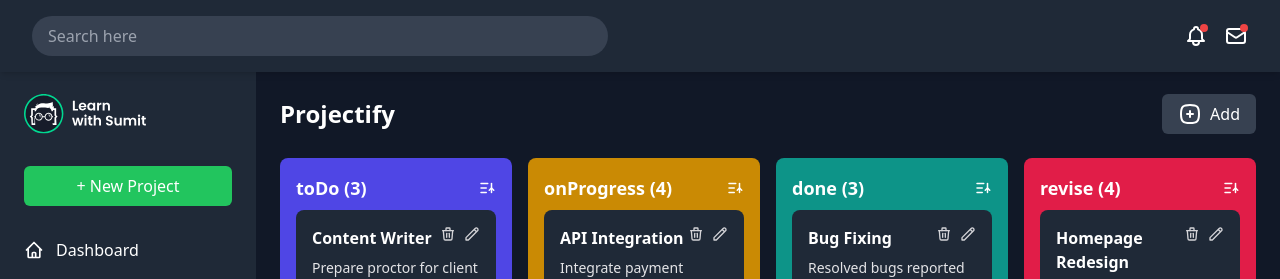
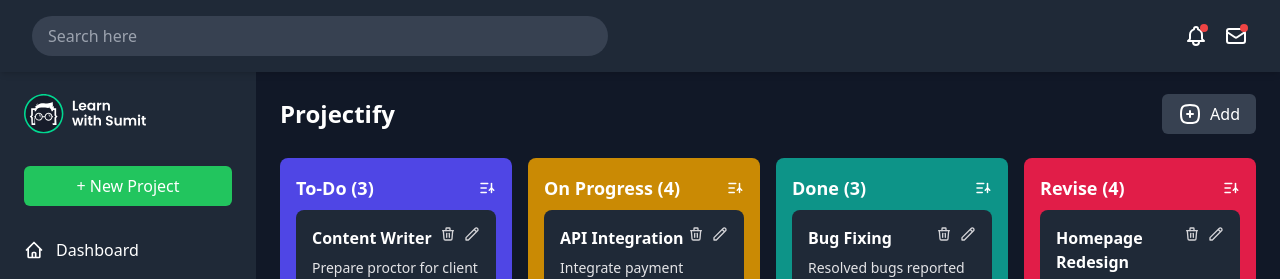
Before and after one commit to muhamash/project-manager, a React (Vite) app: page / in a window 1280 px wide. Shown: the top 279 px of the page. Built offline with nearby package versions, Linux system fonts and the light colour scheme.

Commit message:
task manager bug resolved

```diff
--- a/src/components/TaskHeader.jsx
+++ b/src/components/TaskHeader.jsx
@@ -14,10 +14,15 @@ export default function TaskHeader({ title, items }) {
   };
 
 
+  const catTitle = title === 'toDo' ? 'To-Do' :
+    title === 'onProgress' ? 'On Progress' :
+      title === 'done' ? 'Done' :
+        title === 'revise' ? 'Revise' : '';
+
   return (
     <div className="mb-2 flex items-center justify-between">
       <h3 className="text-lg font-semibold">
-        { title } <span>({ items })</span>
+        { catTitle } <span>({ items })</span>
       </h3>
       {/* sort icon */ }
       <svg
```
